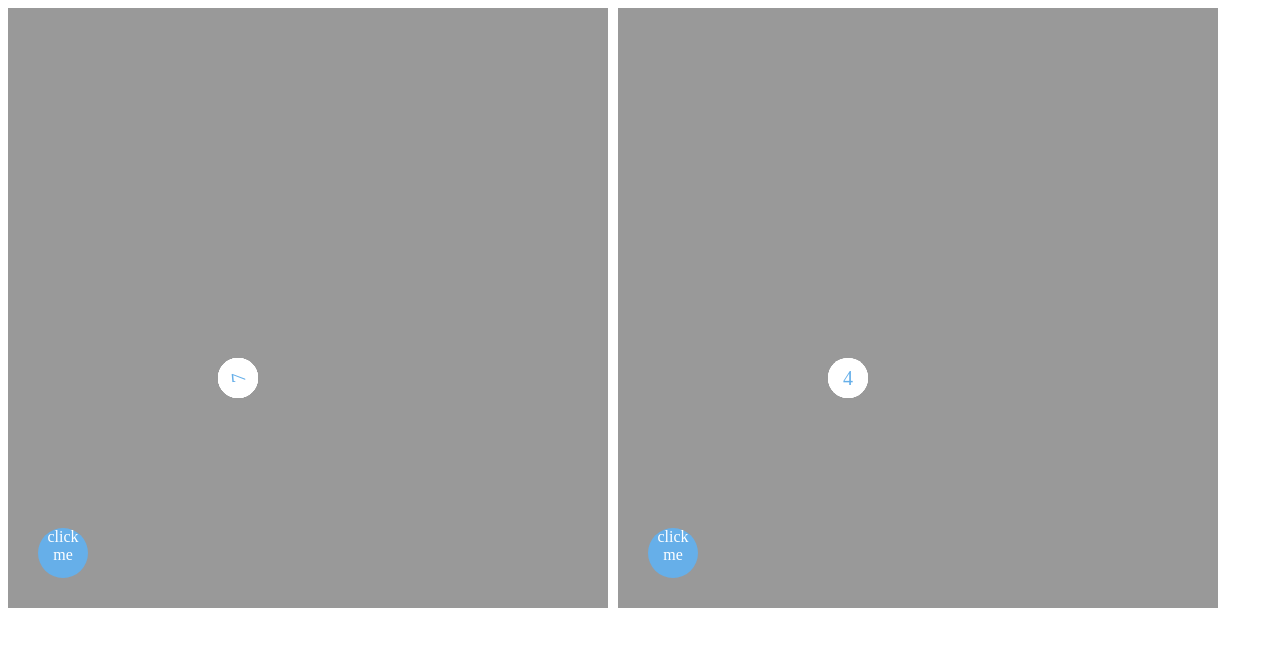
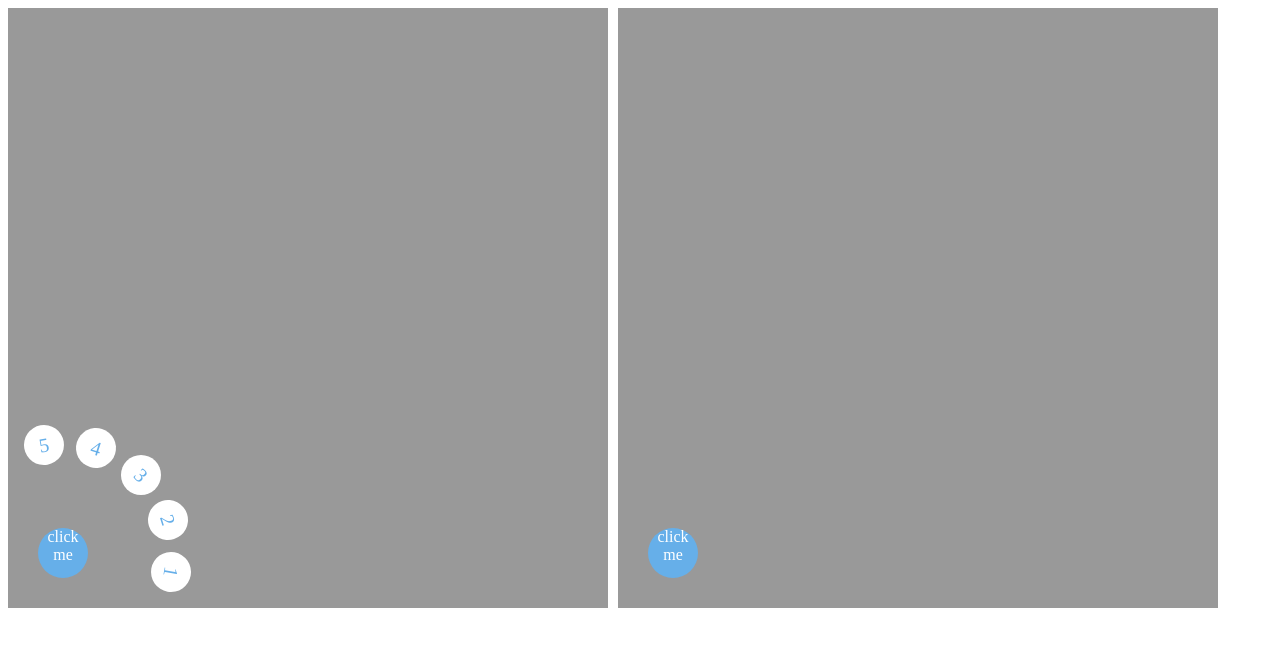
Before and after one commit to liuzheng644607/ArcMenu, a plain HTML site: page index.html in a window 1280 px wide. Drawn offline with Linux system fonts and the light colour scheme.

Commit message:
change demo

```diff
--- a/arcMenu.js
+++ b/arcMenu.js
@@ -57,16 +57,16 @@
 		this.init();
 	}
 	arcMenu.prototype.open = function() {
-		this.setPos(1);
 		if ((typeof this.openEvt) === "function") {
 			this.openEvt();
 		};
+		this.setPos(1);
 	}
 	arcMenu.prototype.close = function() {
-		this.setPos(0);
 		if ((typeof this.closeEvt) === "function") {
 			this.closeEvt();
 		};
+		this.setPos(0);
 	}
 	arcMenu.prototype.init = function() {
 		var that = this;
--- a/index.html
+++ b/index.html
@@ -22,11 +22,12 @@
 		border-radius: 50%;
 		text-align: center;
 		color: #fff;
+		z-index: 10;
 	}
 	.box{
 		position: absolute;
-		left: 35%;
-		bottom: 35%;
+		left: 35px;
+		bottom: 35px;
 		width: 40px;
 		height: 40px;
 	}
@@ -66,8 +67,6 @@
 		<a class="menu" href="#">3</a>
 		<a class="menu" href="#">4</a>
 		<a class="menu" href="#">5</a>
-		<a class="menu" href="#">6</a>
-		<a class="menu" href="#">7</a>
 	</div>
 </div>
 <div class="container">
@@ -86,13 +85,13 @@
 		// 按钮组父元素
 		menu_box:"menusBox",
 		// 起始角度 0-360
-		start_angel:45,
+		start_angel:-10,
 		// 总角度0-360
-		total_angel:140,
+		total_angel:110,
 		// 是否旋转菜单
 		isRotate:true,
 		// 默认是否打开
-		isActive:false,
+		isActive:true,
 		// 展开菜单时候
 		openEvt:function(){},
 		// 菜单关闭的时候
```
Also changed, not shown: 1 other file.
